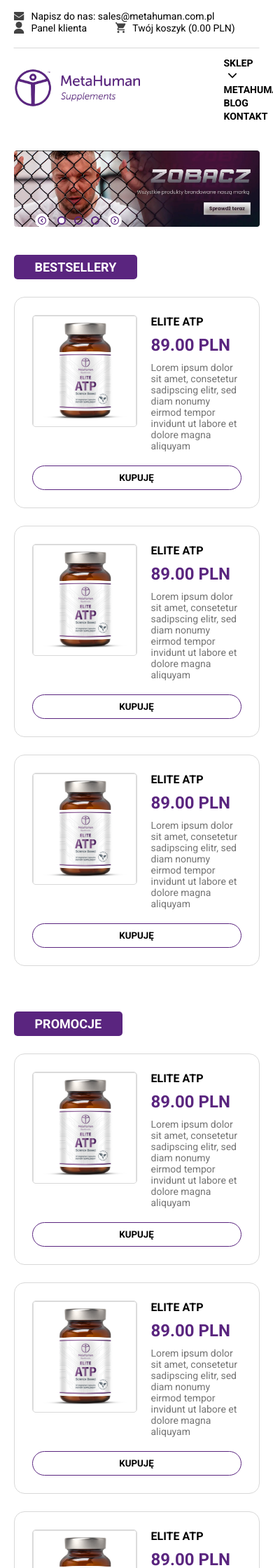
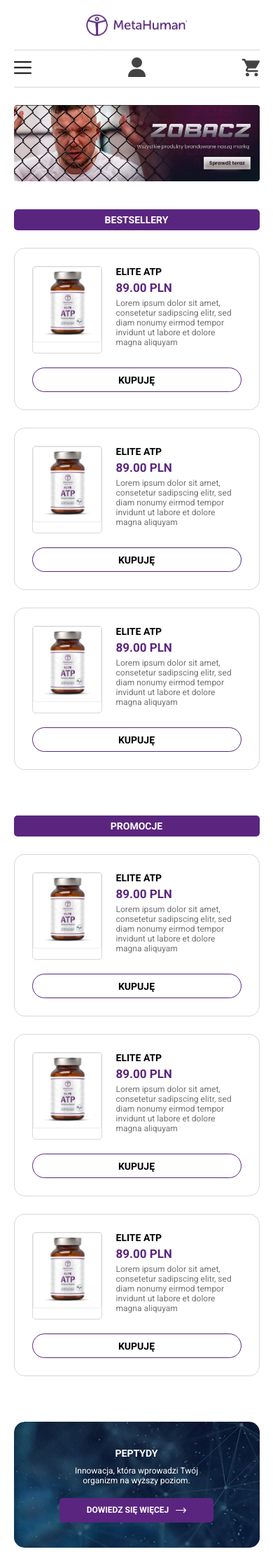
Before and after one commit to Sa1m0n31/metahuman, a PHP site: page / in a window 390 px wide; the page is wider, and only the part inside the window is pictured. Shown: the top 2240 px of that part at 70% size. Run offline with PHP 8.4, Linux system fonts and the light colour scheme.

Commit message:
Finish static homepage

```diff
--- a/index.html
+++ b/index.html
@@ -9,7 +9,7 @@
 <body>
 <div class="container">
     <!-- HEADER -->
-    <aside class="topBar flex w">
+    <aside class="topBar w flex d-desktop">
         <a href="mailto:sales@metahuman.com.pl" class="flex topBar__link topBar__link--mail">
             <img class="icon icon--mail" src="./img/email.svg" alt="email" />
             Napisz do nas: sales@metahuman.com.pl
@@ -25,7 +25,79 @@
             </a>
         </div>
     </aside>
-    <header class="w flex topHeader">
+    <header class="topBar topBar--mobile d-mobile flex">
+        <div class="center">
+            <a href="." class="topBar__logoWrapper">
+                <img class="img" src="./img/logo-footer.png" alt="meta-human" />
+            </a>
+        </div>
+        <div class="topBar--mobile__header flex">
+            <button class="topBar__btn" onclick="openMobileMenu()">
+                <img class="img" src="./img/menu.svg" alt="menu" />
+            </button>
+            <a class="topBar__btn" href=".">
+                <img class="img" src="./img/user.svg" alt="panel-klienta" />
+            </a>
+            <a class="topBar__btn" href=".">
+                <img class="img" src="./img/cart.svg" alt="koszyk" />
+            </a>
+        </div>
+        <div class="mobileMenu d-mobile">
+            <button class="closeBtn" onclick="closeMobileMenu()">
+                <img class="img" src="./img/close.svg" alt="zamknij" />
+            </button>
+
+            <a href="." class="mobileMenu__logoWrapper">
+                <img class="img" src="./img/logo.png" alt="logo" />
+            </a>
+
+            <ul class="mobileMenu__list">
+                <li class="topHeader__menu__item">
+                    <a class="mobileMenu__header" href=".">
+                        Sklep
+                    </a>
+                    <ul class="topHeader__menu__submenu">
+                        <li class="topHeader__menu__submenu__item">
+                            <a href="" class="topHeader__menu__submenu__item__link">
+                                Regeneracja
+                            </a>
+                        </li>
+                        <li class="topHeader__menu__submenu__item">
+                            <a href="" class="topHeader__menu__submenu__item__link">
+                                Siła
+                            </a>
+                        </li>
+                        <li class="topHeader__menu__submenu__item">
+                            <a href="" class="topHeader__menu__submenu__item__link">
+                                Nastrój
+                            </a>
+                        </li>
+                        <li class="topHeader__menu__submenu__item">
+                            <a href="" class="topHeader__menu__submenu__item__link">
+                                Zestawy
+                            </a>
+                        </li>
+                    </ul>
+                </li>
+                <li class="topHeader__menu__item">
+                    <a href="." class="topHeader__menu__item__link">
+                        Metahuman
+                    </a>
+                </li>
+                <li class="topHeader__menu__item">
+                    <a href="." class="topHeader__menu__item__link">
+                        Blog
+                    </a>
+                </li>
+                <li class="topHeader__menu__item">
+                    <a href="." class="topHeader__menu__item__link">
+                        Kontakt
+                    </a>
+                </li>
+            </ul>
+        </div>
+    </header>
+    <header class="w flex topHeader d-desktop">
         <a href="." class="topHeader__logoWrapper">
             <img class="img" src="./img/logo.png" alt="meta-human" />
         </a>
@@ -94,7 +166,7 @@
             <img class="img" src="./img/baner.png" alt="baner" />
         </figure>
 
-        <div class="slider__controls flex">
+        <div class="slider__controls d-desktop flex">
             <button class="slider__controls__item slider__prev" onclick="prevSlide()">
                 <img class="img" src="./img/next.svg" alt="poprzedni" />
             </button>
@@ -255,7 +327,7 @@
         </div>
     </section>
 
-    <section class="w section">
+    <section class="w section section--bigImage">
         <figure class="bigImage">
             <img class="img" src="./img/peptydy.png" alt="peptydy" />
         </figure>
--- a/main.js
+++ b/main.js
@@ -1,3 +1,4 @@
+/* SLIDER */
 let currentSlide = 0;
 
 const sliderItems = Array.from(document.querySelectorAll('.slider__item'));
@@ -45,3 +46,25 @@
 
     switchSlides(oldSlide, currentSlide);
 }
+
+/* MOBILE MENU */
+const mobileMenu = document.querySelector('.mobileMenu');
+const mobileMenuChildren = Array.from(document.querySelectorAll('.mobileMenu>*'));
+
+const openMobileMenu = () => {
+    mobileMenu.style.transform = 'scaleX(1)';
+    setTimeout(() => {
+        mobileMenuChildren.forEach((item) => {
+           item.style.opacity = '1';
+        });
+    }, 300);
+}
+
+const closeMobileMenu = () => {
+    mobileMenuChildren.forEach(((item) => {
+        item.style.opacity = '0';
+    }));
+    setTimeout(() => {
+        mobileMenu.style.transform = 'scaleX(0)';
+    }, 300);
+}
--- a/mobile.css
+++ b/mobile.css
@@ -136,6 +136,10 @@
     .footer__col__text {
         text-align: center;
     }
+
+    .section--bigImage {
+        height: 300px;
+    }
 }
 
 @media(max-width: 996px) {
@@ -163,12 +167,184 @@
 }
 
 @media(max-width: 776px) {
+    .d-desktop {
+        display: none !important;
+    }
+
+    .d-mobile {
+        display: block !important;
+    }
+
     .icons__item {
         width: 100%;
     }
 
     .section__header--plain {
         text-align: center;
+    }
+
+    .topBar--mobile {
+        width: 100%;
+        padding: 20px 5%;
+        border-bottom: none;
+        z-index: 15;
+    }
+
+    .topBar__btn {
+        background: transparent;
+        width: 25px;
+    }
+
+    .topBar--mobile__header {
+        width: 100%;
+        border-top: 1px solid #D8D8D8;
+        border-bottom: 1px solid #D8D8D8;
+        padding: 10px 0;
+        margin-top: 15px;
+    }
+
+    .slider {
+        margin-top: 130px;
+    }
+
+    .topBar__logoWrapper {
+        width: 144px;
+    }
+
+    .section__header {
+        width: 100%;
+        text-align: center;
+        font-size: 14px;
+    }
+
+    .section--bigImage {
+        height: 180px;
+    }
+
+    .bigImage__content {
+        width: 100%;
+        align-items: center;
+    }
+
+    .bigImage__content > * {
+        margin-left: 0;
+    }
+
+    .bigImage__subheader {
+        text-align: center;
+        font-size: 12px;
+        margin: 10px 0 18px;
+    }
+
+    .bigImage__btn {
+        font-size: 12px;
+        width: 220px;
+        height: 35px;
+    }
+
+    .bigImage__header {
+        font-size: 14px;
+    }
+
+    .mobileMenu {
+        position: fixed;
+        top: 0;
+        left: 0;
+        width: 100%;
+        height: 100vh;
+        background: #fff;
+        z-index: 100;
+        display: flex !important;
+        flex-direction: column;
+        justify-content: center;
+        align-items: center;
+        transform: scaleX(0);
+        transform-origin: top left;
+    }
+
+    .mobileMenu, .mobileMenu > * {
+        transition: .3s all;
+        font-size: 15px;
+    }
+
+    .mobileMenu > * {
+        opacity: 0;
+    }
+
+    .mobileMenu__logoWrapper {
+        width: 190px;
+        margin-bottom: 50px;
+        margin-top: -10vh;
+        display: block;
+    }
+
+    .closeBtn {
+        position: absolute;
+        top: 20px;
+        right: 20px;
+        background: transparent;
+        border: none;
+        outline: none;
+        width: 20px;
+        height: auto;
+    }
+
+    .mobileMenu__list {
+        display: flex;
+        flex-direction: column;
+        justify-content: center;
+        align-items: center;
+    }
+
+    .mobileMenu__list .topHeader__menu__submenu {
+        visibility: visible;
+        opacity: 1;
+        z-index: 3;
+        border: none;
+        position: relative;
+        top: unset;
+        left: unset;
+        padding: 0;
+    }
+
+    .mobileMenu__list,
+    .mobileMenu__list li {
+        width: 100%;
+        text-align: center;
+    }
+
+    .mobileMenu .topHeader__menu__item:first-of-type {
+        padding: 0;
+    }
+
+    .mobileMenu__list .topHeader__menu__item {
+        padding: 10px 0;
+        border-bottom: 1px solid #D8D8D8;
+    }
+
+    .mobileMenu__list .topHeader__menu__item__link {
+        font-weight: 400;
+        text-transform: none;
+    }
+
+    .mobileMenu__list .topHeader__menu__submenu__item__link {
+        text-transform: none;
+    }
+
+    .mobileMenu__header {
+        display: block;
+        text-align: center;
+        padding: 10px 0;
+        border-bottom: 1px solid #D8D8D8;
+        border-top: 1px solid #D8D8D8;
+    }
+
+    .mobileMenu a {
+        font-size: 15px;
+    }
+
+    .topHeader__menu__submenu::before {
+        display: none;
     }
 }
 
@@ -197,4 +373,45 @@
     .footer__col__link {
         margin: 3px 0;
     }
+
+    .product__imgWrapper {
+        width: 100px;
+        height: 125px;
+    }
+
+    .product__right {
+        width: calc(100% - 120px);
+    }
+
+    .blog__title,
+    .product__name {
+        font-size: 14px;
+    }
+
+    .product__price {
+        font-size: 17px;
+        margin: 5px 0;
+    }
+
+    .product--blog .product__addToCartBtn {
+        height: 35px;
+    }
+
+    .blog__excerpt,
+    .product__desc {
+        font-size: 12px;
+    }
+
+    .blog__title {
+        margin: 8px 0;
+    }
+
+    .product__addToCartBtn {
+        font-size: 14px;
+    }
+
+    .blog__imgWrapper {
+        height: auto;
+        margin-bottom: 10px;
+    }
 }
--- a/style.css
+++ b/style.css
@@ -24,6 +24,10 @@
     list-style-type: none;
 }
 
+.d-mobile {
+    display: none !important;
+}
+
 .container {
     padding: 20px 0 5px;
 }
@@ -41,6 +45,12 @@
     flex-wrap: wrap;
 }
 
+.center {
+    display: flex;
+    justify-content: center;
+    align-items: center;
+}
+
 .img {
     width: 100%;
     height: auto;
@@ -56,7 +66,28 @@
     margin-bottom: 20px;
     border-bottom: 1px solid #D8D8D8;
     background: #fff;
-    z-index: 5;
+    z-index: 15;
+}
+
+.topBar::after,
+.topBar::before {
+    content: "";
+    position: absolute;
+    top: 0;
+    left: -10vw;
+    height: 100%;
+    width: 12vw;
+    background: #fff;
+    z-index: -1;
+}
+
+.topBar::after {
+    content: "";
+    left: unset;
+    right: -10vw;
+    width: 12vw;
+    background: #fff;
+    z-index: -1;
 }
 
 .topBar__right {
@@ -355,7 +386,7 @@
     top: 0;
     left: 0;
     width: 100%;
-    height: 100%;
+    height: 110%;
     background: #5A257F;
     z-index: -1;
     transform: scaleX(0);
@@ -375,10 +406,22 @@
     position: relative;
 }
 
+.section--bigImage {
+    height: 360px;
+    overflow: hidden;
+    border-radius: 15px;
+}
+
 .bigImage {
     width: 100%;
     border-radius: 15px;
     overflow: hidden;
+}
+
+.bigImage .img {
+    height: 100%;
+    width: auto;
+    min-width: 100%;
 }
 
 .bigImage__content {
```
Also changed, not shown: img/close.svg (added), img/menu.svg (added).
